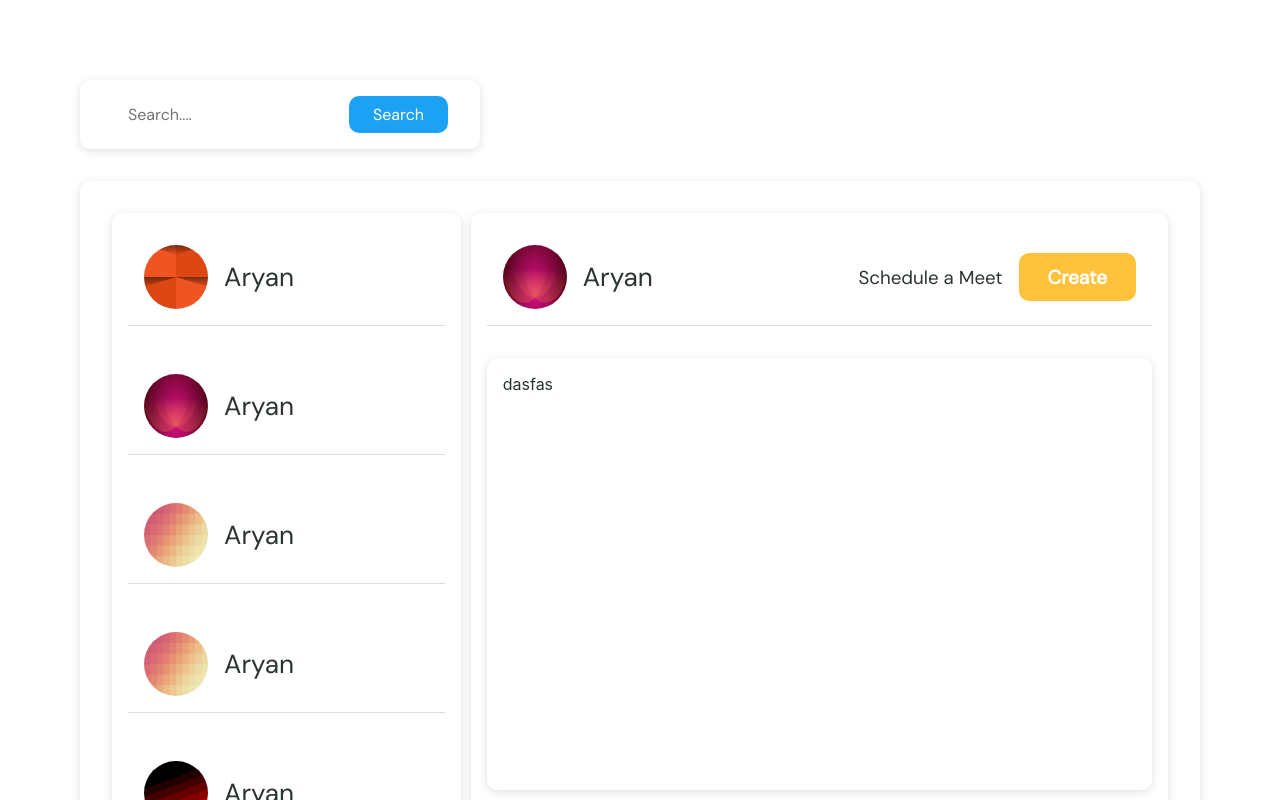
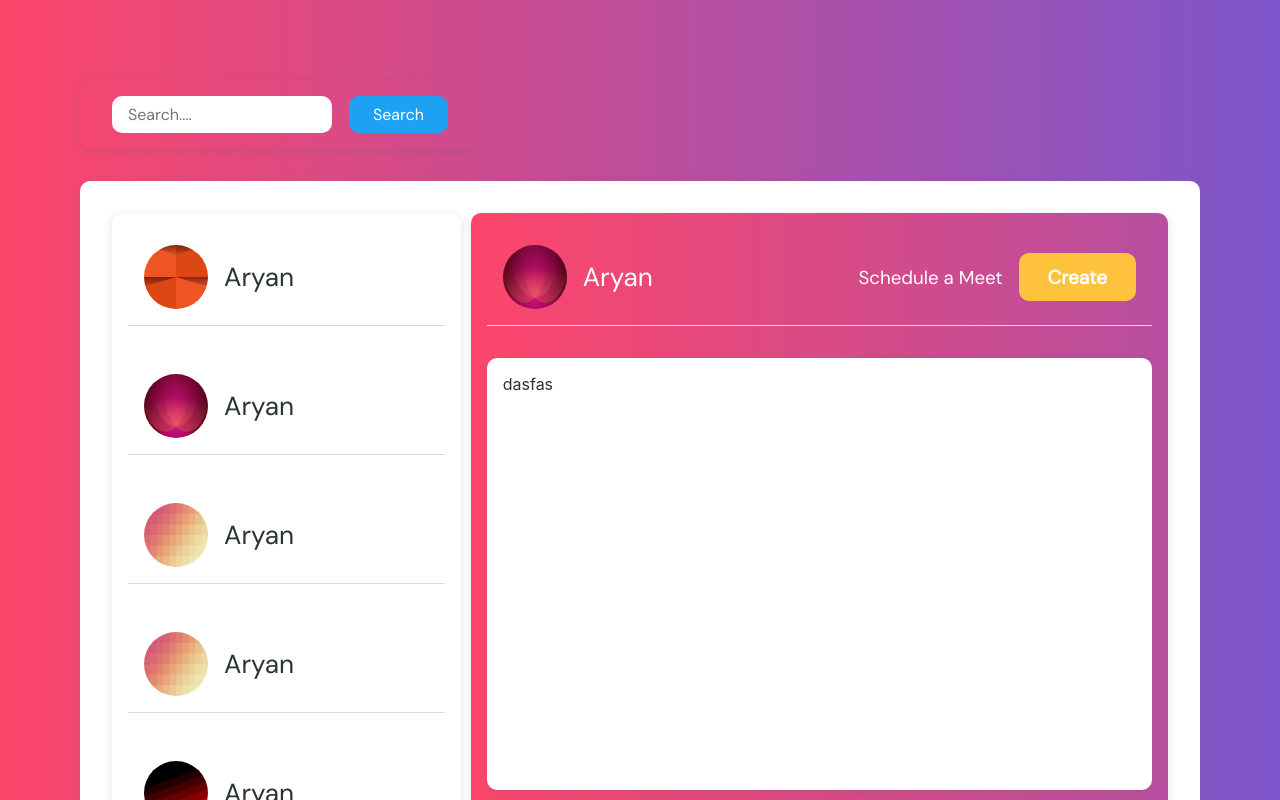
Before and after one commit to aryanjangid/DevelUp, a React (Create React App) app in the folder client/: page /room in a window 1280 px wide. Shown: the top 800 px of the page. Built offline with nearby package versions, Linux system fonts and the light colour scheme.

Commit message:
background of room chat

```diff
--- a/client/src/pages/Room/Room.jsx
+++ b/client/src/pages/Room/Room.jsx
@@ -8,6 +8,7 @@ import profile5 from '../../Assets/profile5.png'
 import profile6 from '../../Assets/profile6.png'
 import profile7 from '../../Assets/profile7.png'
 import profile8 from '../../Assets/profile8.png'
+import chatBackground from '../../Assets/chatsbackground.png'
 
 export default function Room() {
 
@@ -20,7 +21,8 @@ export default function Room() {
     }
 
     return (
-        <div className={classes.outerDiv}>
+        <div className={classes.outerDiv} style={{
+            backgroundImage: `url(${chatBackground})` ,height:'fitContent'}}>
             <div className={classes.searchDiv}>
                 <input className={classes.searchTeamInput} placeholder="Search...."></input>
                 <div className={classes.searchButton}>Search</div>
@@ -57,11 +59,12 @@ export default function Room() {
                     </div>
 
                 </div>
-                <div className={classes.roomChats}>
+                <div className={classes.roomChats} style={{
+            backgroundImage: `url(${chatBackground})` ,height:'fitContent'}}>
                     <div className={classes.teamDetailDiv}>
                         <div className={classes.teamDetails}>
                             <img className={classes.teamImage} src={profilePhotos[giveRandom()]} alt="team"></img>
-                            <div className={classes.teamName}><h3>Aryan</h3></div>
+                            <div className={classes.teamName}><h3 style={{color:'white'}}>Aryan</h3></div>
                         </div>
                         {meetOption === "create" ?
                             <div className={classes.meetOptions}>
--- a/client/src/pages/Room/room.module.css
+++ b/client/src/pages/Room/room.module.css
@@ -36,6 +36,8 @@
     box-shadow: rgba(99, 99, 99, 0.2) 0px 2px 8px 0px;
     display: flex;
     justify-content: space-between;
+    background-color: white;
+
 }
 
 .allTeams{
@@ -88,6 +90,7 @@
     align-items: center;
 }
 .meetOptions h3{
+    color: white;
     margin-right: 1rem;
 }
 .meetOptions div{
@@ -104,6 +107,7 @@
     border-radius: 10px;
     padding:1rem;
     overflow-y: scroll;
+    background-color: white;
 }
 .sendMessageDiv{
     margin-top: 1.2rem;
```
Also changed, not shown: client/src/Assets/chatsbackground.png (added).
